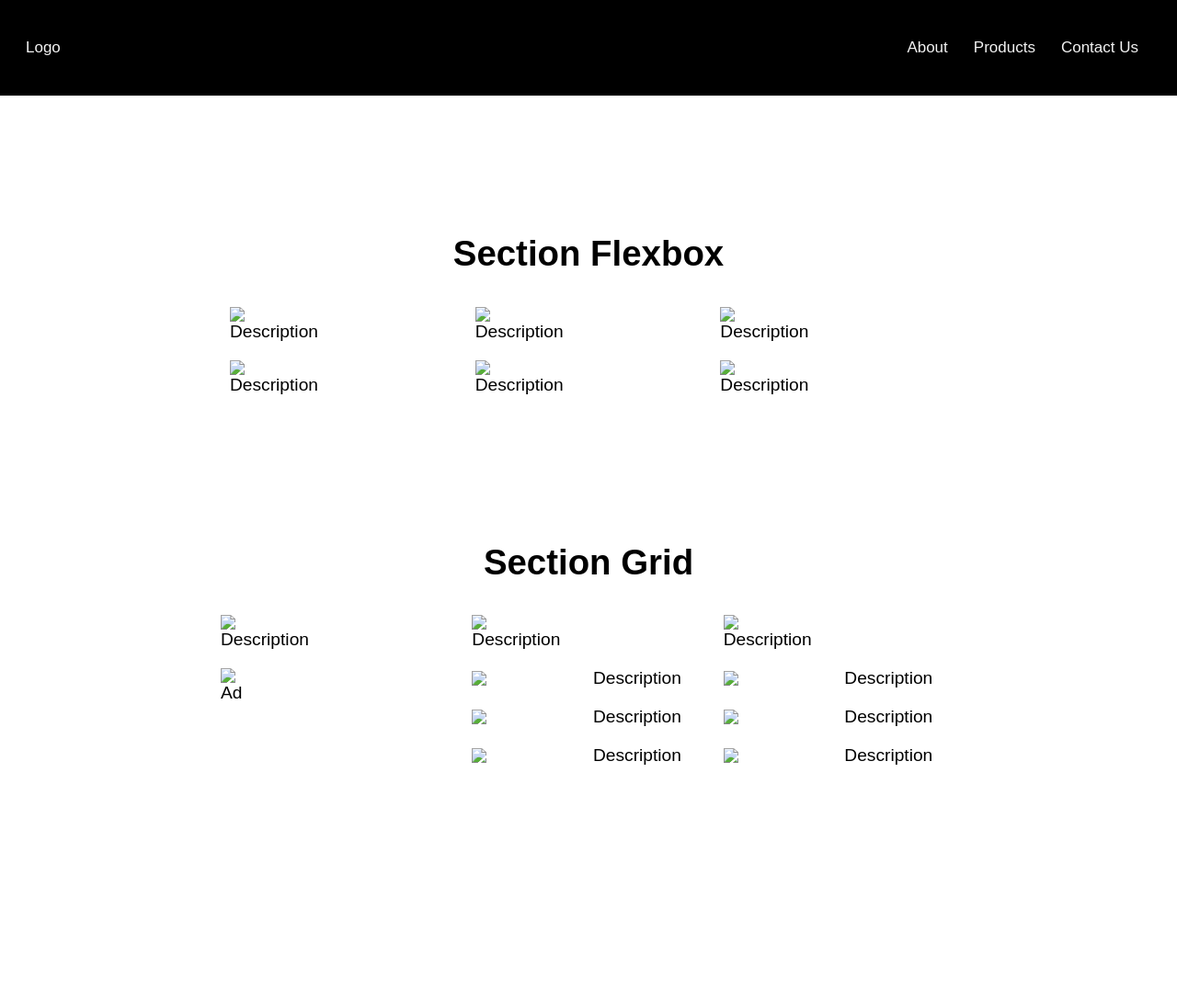
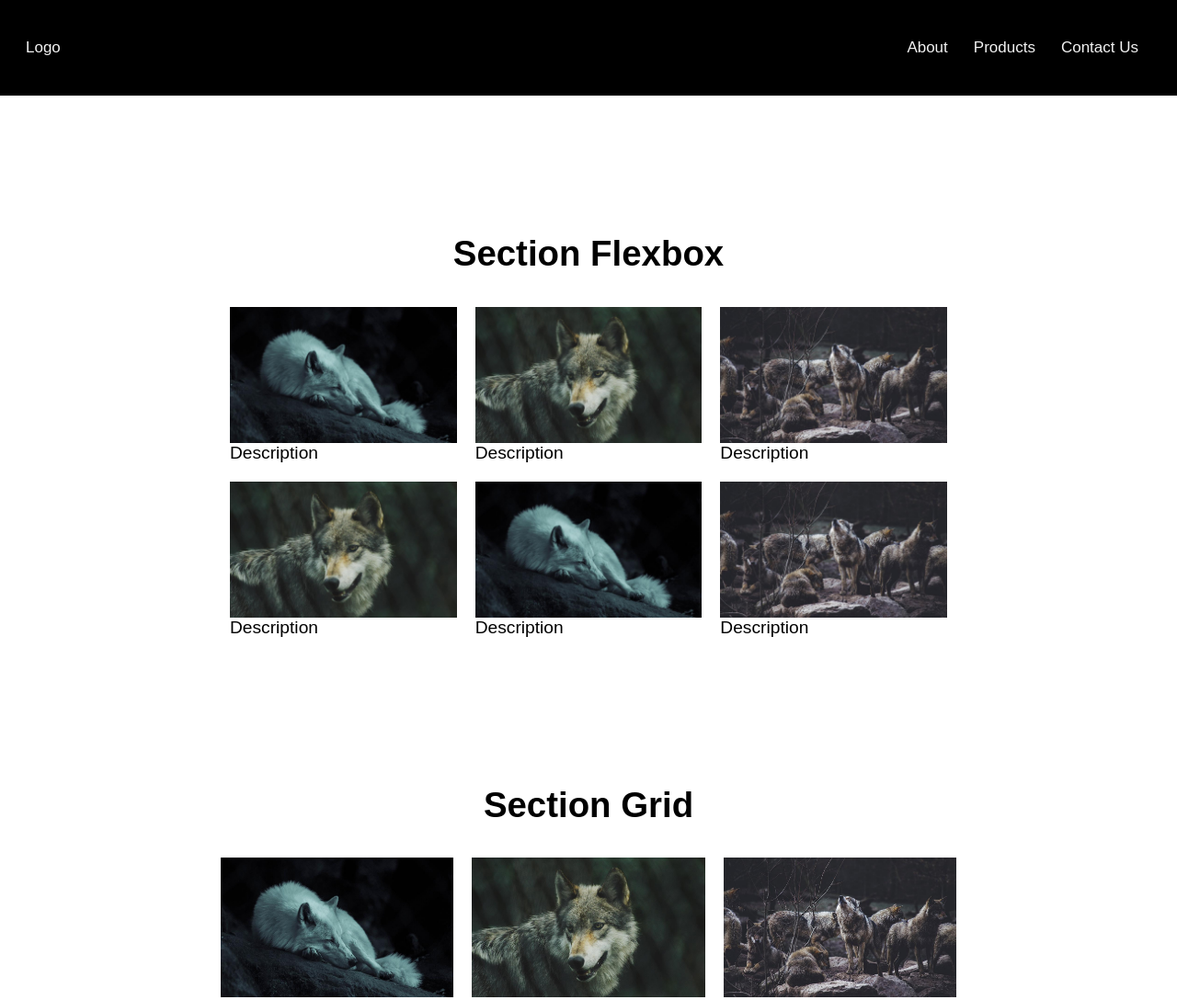
Before and after one commit to beans19/Grid---Flexbox, a plain HTML site: page index.html in a window 1280 px wide. Shown: the top 1088 px of the page at 92% size. Before the commit the page ends 943 px from the top, so only its background shows below. Drawn offline with Linux system fonts and the light colour scheme; the site is published under a folder, as on GitHub Pages, so addresses that start at the root find nothing.

Commit message:
Update index.html

```diff
--- a/index.html
+++ b/index.html
@@ -26,27 +26,27 @@
 
     <section class="flex">
         <div>
-            <img src="/img/lobo1.JPG">
+            <img src="./img/lobo1.JPG">
             <p>Description</p>
         </div>
         <div>
-            <img src="/img/lobo2.JPG">
+            <img src="./img/lobo2.JPG">
             <p>Description</p>
         </div>
         <div>
-            <img src="/img/lobo3.JPG">
+            <img src="./img/lobo3.JPG">
             <p>Description</p>
         </div>
         <div>
-            <img src="/img/lobo2.JPG">
+            <img src="./img/lobo2.JPG">
             <p>Description</p>
         </div>
         <div>
-            <img src="/img/lobo1.JPG">
+            <img src="./img/lobo1.JPG">
             <p>Description</p>
         </div>
         <div>
-            <img src="/img/lobo3.JPG">
+            <img src="./img/lobo3.JPG">
             <p>Description</p>
         </div>
     </section>
@@ -56,43 +56,43 @@
 
     <section class="grid">
         <div>
-            <img src="/img/lobo1.JPG">
+            <img src="./img/lobo1.JPG">
             <p>Description</p>
         </div>
         <div>
-            <img src="/img/lobo2.JPG">
+            <img src="./img/lobo2.JPG">
             <p>Description</p>
         </div>
         <div>
-            <img src="/img/lobo3.JPG">
+            <img src="./img/lobo3.JPG">
             <p>Description</p>
         </div>
         <div>
-            <img src="/img/lobo2.JPG">
+            <img src="./img/lobo2.JPG">
             <p>Description</p>
         </div>
         <div>
-            <img src="/img/lobo1.JPG">
+            <img src="./img/lobo1.JPG">
             <p>Description</p>
         </div>
         <div>
-            <img src="/img/lobo3.JPG">
+            <img src="./img/lobo3.JPG">
             <p>Description</p>
         </div>
         <div>
-            <img src="/img/lobo2.JPG">
+            <img src="./img/lobo2.JPG">
             <p>Description</p>
         </div>
         <div>
-            <img src="/img/lobo1.JPG">
+            <img src="./img/lobo1.JPG">
             <p>Description</p>
         </div>
         <div>
-            <img src="/img/lobo3.JPG">
+            <img src="./img/lobo3.JPG">
             <p>Description</p>
         </div>
         <div class="ad">
-            <img src="/img/lobo1.JPG">
+            <img src="./img/lobo1.JPG">
             <p>Ad</p>
         </div>
     </section>
```
